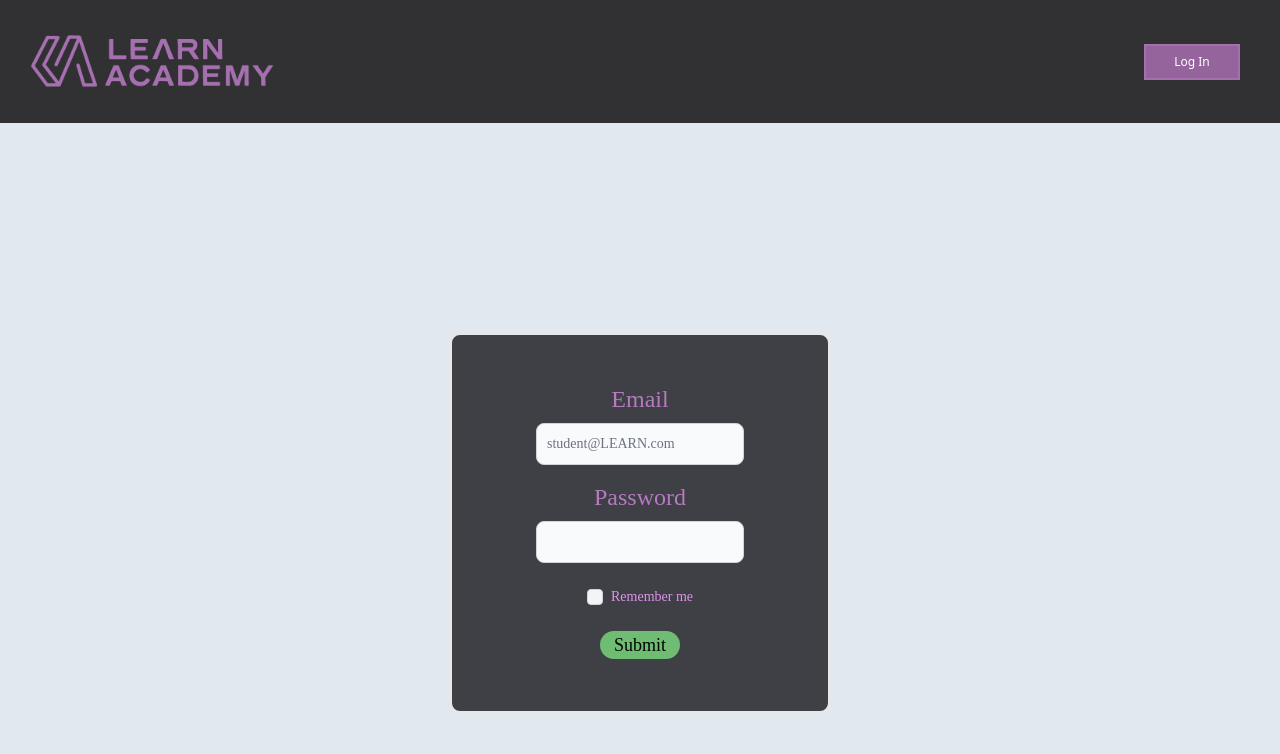
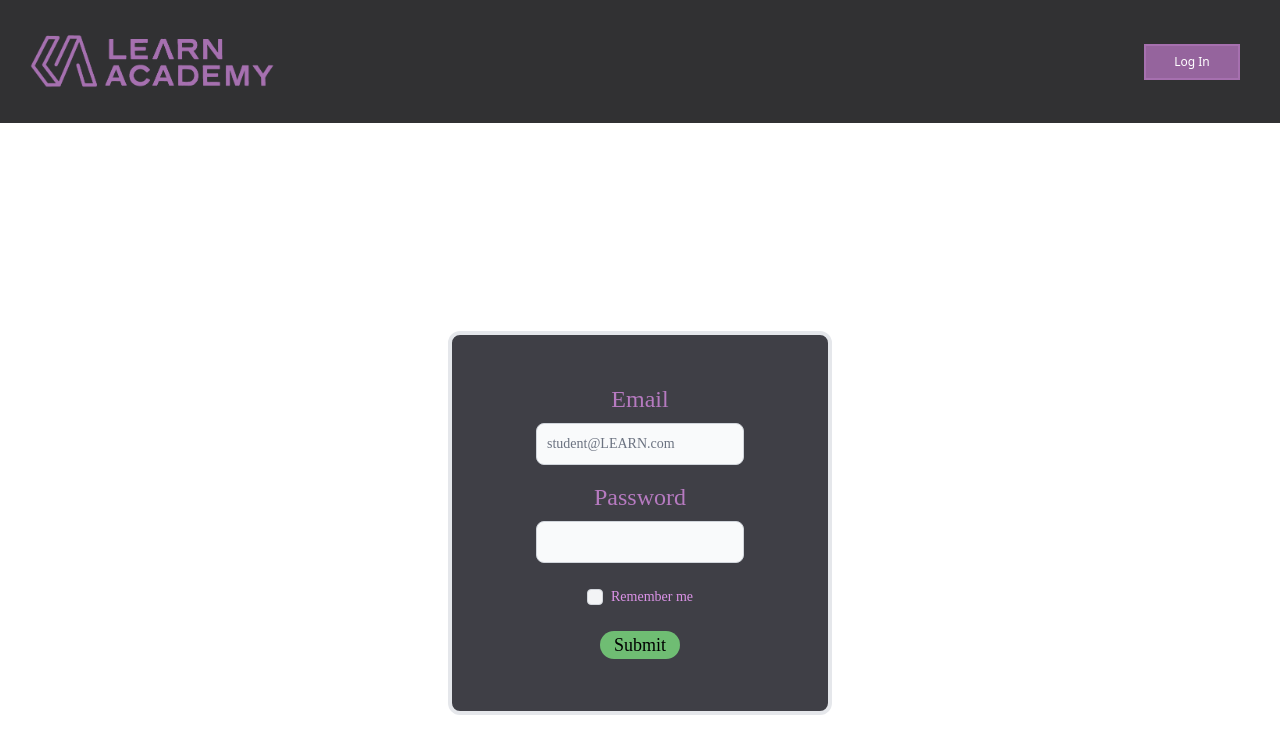
Before and after one commit to LEARNAcademy/student-application, a React (Create React App) app: page / in a window 1280 px wide. Shown: the top 754 px of the page. Built offline with nearby package versions, Linux system fonts and the light colour scheme; a web font is replaced by a local one.

Commit message:
Changed background color and font color

```diff
--- a/src/components/Absences.js
+++ b/src/components/Absences.js
@@ -12,7 +12,7 @@ const Absences = (props) => {
 
   return (
     <div className="flex items-center text-2xl font-medium" id="absence">
-      Absences: <span className="ml-2 flex items-center justify-center text-red-600">{absence}</span>
+      Absences: <span className="ml-2 flex items-center justify-center">{absence}</span>
     </div>
   )
 }
--- a/src/pages/StudentDashboard/StudentDashboard.js
+++ b/src/pages/StudentDashboard/StudentDashboard.js
@@ -12,7 +12,7 @@ const StudentDashboard = (props) => {
   const { assessments } = user.student
   const { student } = user
   return (
-    <div className="w-full overflow-x-hidden bg-neutral-200 font-['gesta']">
+    <div className="w-full overflow-x-hidden bg-white font-['gesta']">
       <Header user={user} login={login} setLogin={setLogin} />
       <div className="m-8 mt-10 border-b border-black p-5 sm:mx-32 sm:py-10">
         <div className="mb-5">
--- a/src/pages/StudentLogin/StudentLogin.js
+++ b/src/pages/StudentLogin/StudentLogin.js
@@ -30,7 +30,7 @@ const StudentLogin = (props) => {
   return (
     <>
       <Header />
-      <div className="h-screen bg-slate-200 py-24 font-['gesta'] sm:pt-52">
+      <div className="h-screen bg-white py-24 font-['gesta'] sm:pt-52">
         <div className="my-8 rounded-xl border-4 bg-zinc-700 sm:m-auto sm:h-96 sm:w-96">
           <form onSubmit={(e) => handleSubmit(e)} className="flex flex-col items-center justify-center border-transparent p-8 sm:pt-12">
             <div className="sm:m-auto sm:mb-4 sm:w-52">
```
